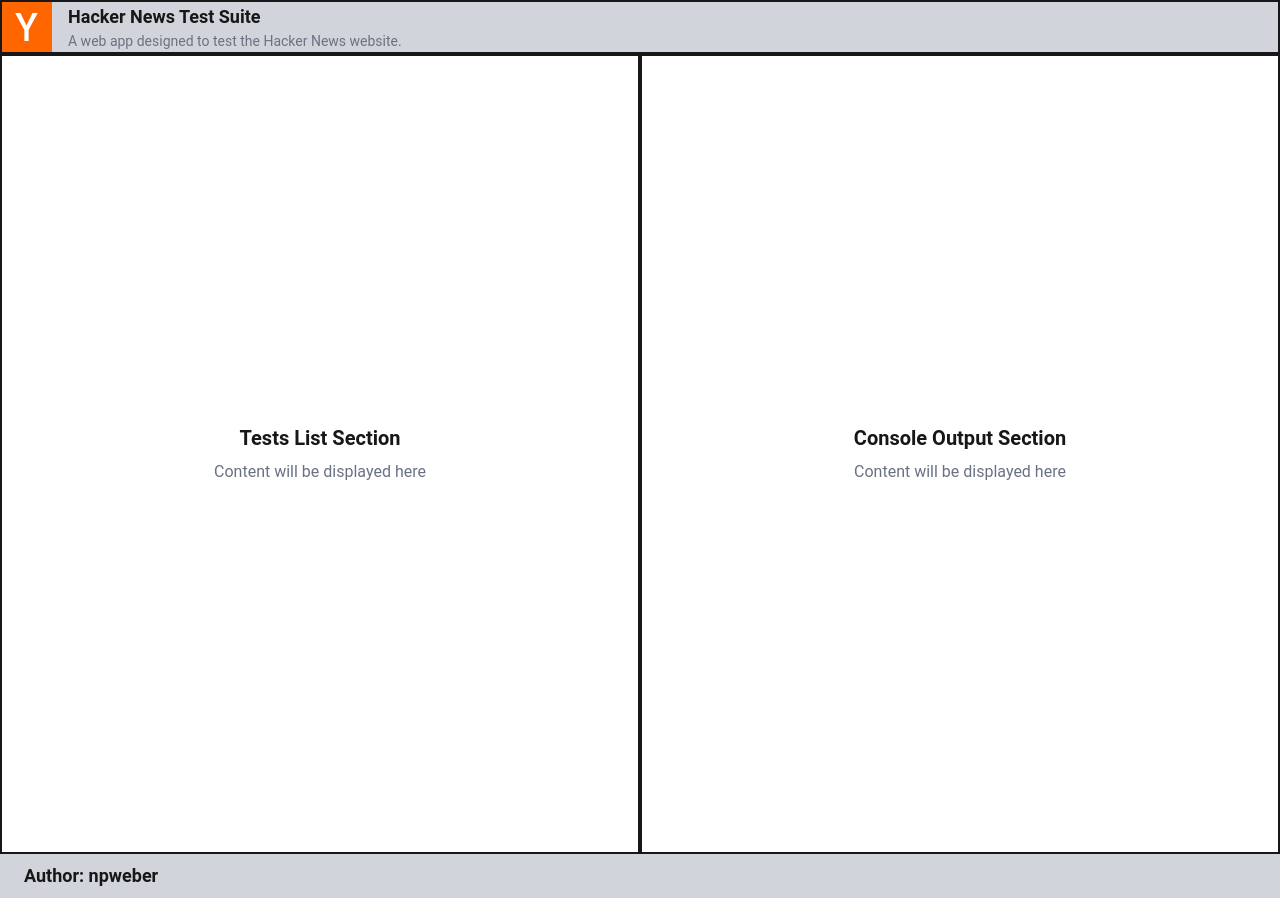
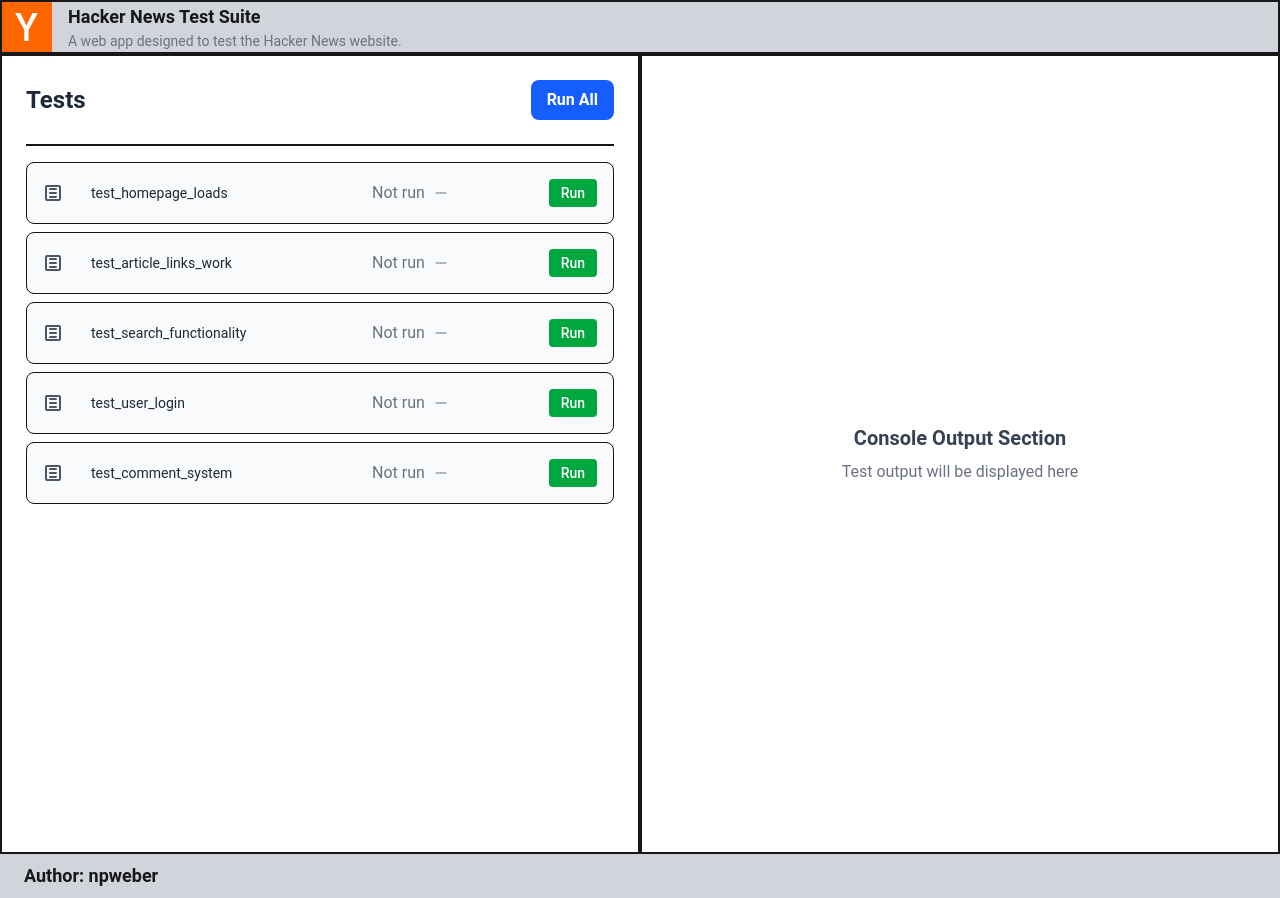
Before and after one commit to npweber/qa-wolf-tech-assess, a Next.js app: page / in a window 1280 px wide. Built offline with nearby package versions, Linux system fonts and the light colour scheme.

Commit message:
Implemented Test List Section Client

```diff
--- /dev/null
+++ b/src/app/component/statusDisplay.tsx
@@ -0,0 +1,53 @@
+import React, { Component } from 'react';
+
+interface StatusDisplayProps {
+  status: 'not run' | 'running' | 'failed' | 'passed';
+  failedAt?: string;
+  passedAt?: string;
+}
+
+// StatusDisplay component: Displays the status of a test
+class StatusDisplay extends Component<StatusDisplayProps> {
+    render() {
+        switch (this.props.status) {
+            case 'not run':
+              return (
+                /* Not run */
+                <div className="flex items-center justify-center">
+                  <span className="text-gray-500">Not run</span>
+                  <svg className="w-4 h-4 text-gray-400 ml-2" fill="currentColor" viewBox="0 0 20 20">
+                    <path fillRule="evenodd" d="M3 10a1 1 0 011-1h12a1 1 0 110 2H4a1 1 0 01-1-1z" clipRule="evenodd" />
+                  </svg>
+                </div>
+              );
+            case 'running':
+              /* Running */
+              return <span className="text-blue-500 animate-pulse">Running...</span>;
+            case 'failed':
+              /* Failed */
+              return (
+                <div className="flex items-center justify-center">
+                  <span className="text-red-500">Failed at {this.props.failedAt}</span>
+                  <svg className="w-4 h-4 text-red-500 ml-2" fill="currentColor" viewBox="0 0 20 20">
+                    <path fillRule="evenodd" d="M4.293 4.293a1 1 0 011.414 0L10 8.586l4.293-4.293a1 1 0 111.414 1.414L11.414 10l4.293 4.293a1 1 0 01-1.414 1.414L10 11.414l-4.293 4.293a1 1 0 01-1.414-1.414L8.586 10 4.293 5.707a1 1 0 010-1.414z" clipRule="evenodd" />
+                  </svg>
+                </div>
+              );
+            case 'passed':
+              /* Passed */
+              return (
+                <div className="flex items-center justify-center">
+                  <span className="text-green-500">Passed at {this.props.passedAt}</span>
+                  <svg className="w-4 h-4 text-green-500 ml-2" fill="currentColor" viewBox="0 0 20 20">
+                    <path fillRule="evenodd" d="M16.707 5.293a1 1 0 010 1.414l-8 8a1 1 0 01-1.414 0l-4-4a1 1 0 011.414-1.414L8 12.586l7.293-7.293a1 1 0 011.414 0z" clipRule="evenodd" />
+                  </svg>
+                </div>
+              );
+            default:
+              /* Unknown */
+              return <span className="text-gray-500">Unknown</span>;
+        }
+    }
+}
+
+export default StatusDisplay;
--- a/src/app/page.tsx
+++ b/src/app/page.tsx
@@ -1,18 +1,156 @@
-import React from 'react';
+'use client';
 
+import React, { useState, useEffect } from 'react';
+import StatusDisplay from './component/statusDisplay';
+
+// Test interface: Represents a test with its ID, name, status, and timestamps for failure or success
+interface Test {
+  id: string;
+  name: string;
+  status: 'not run' | 'running' | 'failed' | 'passed';
+  failedAt?: string;
+  passedAt?: string;
+}
+
+// Home component: Main page of the application
 export default function Home() {
+  /* State variables: tests and running all flag */
+  const [tests, setTests] = useState<Test[]>([]);
+  const [isRunningAll, setIsRunningAll] = useState(false);
+
+  /* Mock data for demonstration - replace with actual API calls */
+  useEffect(() => {
+    /* Simulate fetching tests from server */
+    const mockTests: Test[] = [
+      { id: '1', name: 'test_homepage_loads', status: 'not run' },
+      { id: '2', name: 'test_article_links_work', status: 'not run' },
+      { id: '3', name: 'test_search_functionality', status: 'not run' },
+      { id: '4', name: 'test_user_login', status: 'not run' },
+      { id: '5', name: 'test_comment_system', status: 'not run' },
+    ];
+    setTests(mockTests);
+  }, []);
+
+  const formatTimestamp = (date: Date) => {
+    return date.toLocaleString('en-US', {
+      month: 'numeric',
+      day: 'numeric',
+      hour: '2-digit',
+      minute: '2-digit',
+      second: '2-digit',
+      hour12: false
+    });
+  };
+
+  const runTest = async (testId: string) => {
+    /* Update the test status to running */
+    setTests(prev => prev.map(test =>
+      test.id === testId ? { ...test, status: 'running' } : test
+    ));
+
+    try {
+      /* Simulate API call to run test */
+      await new Promise(resolve => setTimeout(resolve, 2000));
+
+      /* Use random pass/fail */
+      const isPassed = Math.random() > 0.3;
+
+      /* Format the timestamp passedAt or failedAt at this moment */
+      const timestamp = formatTimestamp(new Date());
+
+      /* Update the test status to passed or failed */
+      setTests(prev => prev.map(test =>
+        test.id === testId ? {
+          ...test,
+          status: isPassed ? 'passed' : 'failed',
+          passedAt: isPassed ? timestamp : undefined,
+          failedAt: !isPassed ? timestamp : undefined,
+        } : test
+      ));
+    } catch (error) {
+      /* Update the test status to failed if an error occurs */
+      // TODO: Handle error
+      setTests(prev => prev.map(test =>
+        test.id === testId ? { ...test, status: 'failed', failedAt: formatTimestamp(new Date()) } : test
+      ));
+    }
+  };
+
+  const runAllTests = async () => {
+    /* Set the running all flag to true */
+    setIsRunningAll(true);
+
+    /* Run each test sequentially */
+    for (const test of tests) {
+      await runTest(test.id);
+      /* Small delay between tests */
+      await new Promise(resolve => setTimeout(resolve, 500));
+    }
+
+    setIsRunningAll(false);
+  };
+
   return (
     <>
       {/* Left Panel - Tests List Section */}
       <div className="flex-1 border-2 p-6">
-        <div className="h-full flex items-center justify-center">
-          <div className="text-center">
-            <h2 className="text-xl font-semibold mb-2">
-              Tests List Section
+        <div className="h-full flex flex-col">
+          {/* Header with Title and Run All Button */}
+          <div className="flex items-center justify-between mb-2">
+            <h2 className="text-2xl font-bold text-gray-800">
+              Tests
             </h2>
-            <p className="text-gray-500">
-              Content will be displayed here
-            </p>
+            <button
+              onClick={runAllTests}
+              disabled={isRunningAll}
+              className="bg-blue-600 hover:bg-blue-700 disabled:bg-gray-400 text-white font-semibold py-2 px-4 rounded-lg transition-colors"
+            >
+              {isRunningAll ? 'Running All...' : 'Run All'}
+            </button>
+          </div>
+
+          {/* Horizontal Rule */}
+          <hr className="my-4 border-1"></hr>
+
+          {/* Tests List */}
+          <div className="flex-1 overflow-y-auto">
+            <div className="space-y-2">
+              {tests.map((test) => (
+                <div
+                  key={test.id}
+                  className="flex items-center justify-between p-4 bg-gray-50 rounded-lg border hover:bg-gray-100 transition-colors"
+                >
+                  {/* Script Icon */}
+                  <div className="flex items-center w-8">
+                    <svg className="w-5 h-5 text-gray-600" fill="currentColor" viewBox="0 0 20 20">
+                      <path fillRule="evenodd" d="M4 2a2 2 0 00-2 2v12a2 2 0 002 2h12a2 2 0 002-2V4a2 2 0 00-2-2H4zm0 2h12v12H4V4z" clipRule="evenodd" />
+                      <path fillRule="evenodd" d="M6 6a1 1 0 011-1h6a1 1 0 110 2H7a1 1 0 01-1-1zm0 4a1 1 0 011-1h6a1 1 0 110 2H7a1 1 0 01-1-1zm0 4a1 1 0 011-1h6a1 1 0 110 2H7a1 1 0 01-1-1z" clipRule="evenodd" />
+                    </svg>
+                  </div>
+
+                  {/* Test Name */}
+                  <div className="flex-1 ml-4">
+                    <span className="font-mono text-sm text-gray-800">{test.name}</span>
+                  </div>
+
+                  {/* Test Status */}
+                  <div className="flex-1 text-center">
+                    <StatusDisplay status={test.status} failedAt={test.failedAt} passedAt={test.passedAt} />
+                  </div>
+
+                  {/* Run Button */}
+                  <div className="flex items-center w-20 justify-end">
+                    <button
+                      onClick={() => runTest(test.id)}
+                      disabled={test.status === 'running' || isRunningAll}
+                      className="bg-green-600 hover:bg-green-700 disabled:bg-gray-400 text-white text-sm font-medium py-1 px-3 rounded transition-colors"
+                    >
+                      {test.status === 'running' ? 'Running' : 'Run'}
+                    </button>
+                  </div>
+                </div>
+              ))}
+            </div>
           </div>
         </div>
       </div>
@@ -21,11 +159,11 @@
       <div className="flex-1 border-2 p-6">
         <div className="h-full flex items-center justify-center">
           <div className="text-center">
-            <h2 className="text-xl font-semibold mb-2">
+            <h2 className="text-xl font-semibold text-gray-700 mb-2">
               Console Output Section
             </h2>
             <p className="text-gray-500">
-              Content will be displayed here
+              Test output will be displayed here
             </p>
           </div>
         </div>
```
Also changed, not shown: 2 other files (tests, documents, lock files or other folders).
